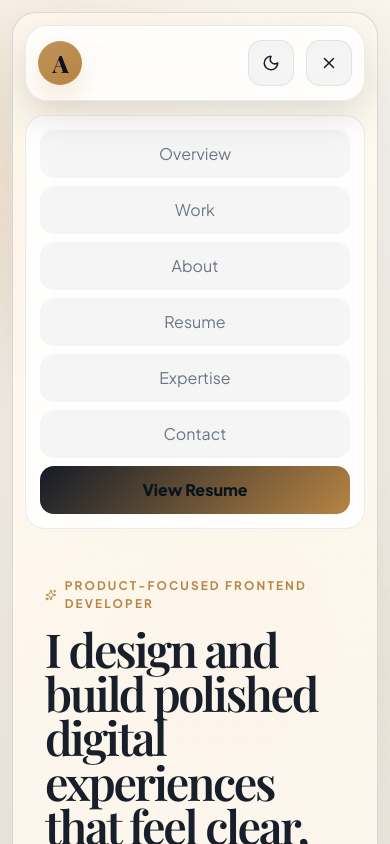
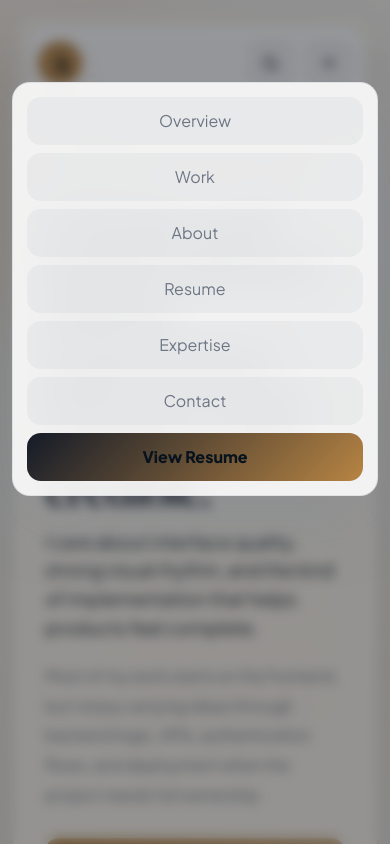
Before and after one commit to aar0gya/myportfolio, a React (Vite) app: page / in a window 390 px wide. Both pictures are taken after a click on the button 329 px from the left and 63 px from the top of the page. Shown: the top 844 px of the page. Built offline with nearby package versions, Linux system fonts and the light colour scheme.

Commit message:
Fix mobile menu scrolling and refine hero floating panels

```diff
--- a/src/index.css
+++ b/src/index.css
@@ -85,6 +85,10 @@
 
   #root {
     min-height: 100vh;
+  }
+
+  section[id] {
+    scroll-margin-top: 120px;
   }
 }
 
@@ -385,13 +389,39 @@
 .mobile-menu {
   display: grid;
   gap: 8px;
-  margin-top: 14px;
   padding: 14px;
   border-radius: 20px;
   border: 1px solid var(--line);
   background: color-mix(in srgb, var(--surface-strong) 92%, transparent);
   backdrop-filter: blur(18px);
   animation: menu-slide 280ms ease-out;
+  box-shadow: var(--shadow);
+}
+
+.mobile-menu-layer {
+  position: fixed;
+  inset: 0;
+  z-index: 75;
+  pointer-events: none;
+}
+
+.mobile-menu-backdrop {
+  position: absolute;
+  inset: 0;
+  border: 0;
+  background: rgba(7, 10, 20, 0.42);
+  backdrop-filter: blur(6px);
+  pointer-events: auto;
+}
+
+.mobile-menu-layer .mobile-menu {
+  position: fixed;
+  top: 92px;
+  left: 22px;
+  right: 22px;
+  max-height: calc(100vh - 116px);
+  overflow-y: auto;
+  pointer-events: auto;
 }
 
 .mobile-menu-link,
@@ -661,6 +691,17 @@
 .note-top {
   top: 44px;
   right: -26px;
+}
+
+.note-middle {
+  top: 50%;
+  left: -54px;
+  transform: translateY(-50%);
+}
+
+.note-bottom {
+  right: 20px;
+  bottom: 24px;
 }
 
 .floating-orb {
@@ -1329,6 +1370,12 @@
     min-height: 500px;
   }
 
+  .mobile-menu-layer .mobile-menu {
+    top: 88px;
+    left: 18px;
+    right: 18px;
+  }
+
   .contact-layout,
   .resume-layout,
   .split-layout {
@@ -1395,11 +1442,20 @@
     width: 100%;
     min-height: auto;
     padding: 18px;
+    transform: none;
   }
 
   .hero-visual-ring,
   .floating-orb {
     display: none;
+  }
+
+  .mobile-menu-layer .mobile-menu {
+    top: 82px;
+    left: 12px;
+    right: 12px;
+    max-height: calc(100vh - 96px);
+    border-radius: 18px;
   }
 
   .stats-strip {
--- a/src/pages/Home.jsx
+++ b/src/pages/Home.jsx
@@ -1,4 +1,4 @@
-import { useEffect, useState } from "react";
+import { useEffect, useRef, useState } from "react";
 import {
   ArrowRight,
   ArrowUpRight,
@@ -219,6 +219,7 @@ const socialLinks = [
 
 export const Home = () => {
   const { toast } = useToast();
+  const topbarRef = useRef(null);
   const [activeSection, setActiveSection] = useState("overview");
   const [menuOpen, setMenuOpen] = useState(false);
   const [theme, setTheme] = useState("dark");
@@ -304,7 +305,16 @@ export const Home = () => {
     window.requestAnimationFrame(() => {
       window.requestAnimationFrame(() => {
         const target = document.querySelector(href);
-        target?.scrollIntoView({ behavior: "smooth", block: "start" });
+        const headerHeight = topbarRef.current?.getBoundingClientRect().height || 0;
+
+        if (target) {
+          const targetTop = target.getBoundingClientRect().top + window.scrollY;
+          const offset = headerHeight + 34;
+          window.scrollTo({
+            top: Math.max(targetTop - offset, 0),
+            behavior: "smooth",
+          });
+        }
       });
     });
   };
@@ -329,7 +339,7 @@ export const Home = () => {
       <div className="scan-lines" aria-hidden="true" />
 
       <div className="page-frame">
-        <header className="topbar">
+        <header className="topbar" ref={topbarRef}>
           <a className="brand" href="#overview">
             <span className="brand-mark">A</span>
             <span className="brand-meta">
@@ -379,27 +389,6 @@ export const Home = () => {
             </button>
           </div>
         </header>
-
-        {menuOpen && (
-          <div className="mobile-menu">
-            <a href="#overview" className="mobile-menu-link" onClick={(event) => handleMobileNavigation(event, "#overview")}>
-              Overview
-            </a>
-            {navigation.map((item) => (
-              <a
-                key={item.href}
-                href={item.href}
-                className="mobile-menu-link"
-                onClick={(event) => handleMobileNavigation(event, item.href)}
-              >
-                {item.label}
-              </a>
-            ))}
-            <a className="mobile-menu-resume" href="/resume.pdf" target="_blank" rel="noreferrer" onClick={() => setMenuOpen(false)}>
-              View Resume
-            </a>
-          </div>
-        )}
 
         <main className="content">
           <section id="overview" className="hero" data-reveal>
@@ -471,8 +460,18 @@ export const Home = () => {
 
                 <div className="floating-panel note-top" data-reveal>
                   <small>Current focus</small>
-                  <strong>Recruiter-ready frontend work with stronger clarity and presentation.</strong>
-                  <p>Open to internships, junior frontend roles, and collaborative product work.</p>
+                  <strong>Interfaces that feel calm, premium, and easy to understand.</strong>
+                  <p>Clear structure, cleaner flow, and stronger visual rhythm from the first screen onward.</p>
+                </div>
+                <div className="floating-panel note-middle" data-reveal>
+                  <small>What I bring</small>
+                  <strong>Frontend craft with product awareness and practical implementation.</strong>
+                  <p>I enjoy making digital work feel more consistent, usable, and presentation-ready.</p>
+                </div>
+                <div className="floating-panel note-bottom" data-reveal>
+                  <small>Open to</small>
+                  <strong>Internships, junior roles, and collaborative product opportunities.</strong>
+                  <p>Especially teams that value detail, momentum, and thoughtful feedback.</p>
                 </div>
                 <div className="floating-orb orb-top" aria-hidden="true" />
                 <div className="floating-orb orb-bottom" aria-hidden="true" />
@@ -709,6 +708,30 @@ export const Home = () => {
         </main>
       </div>
 
+      {menuOpen && (
+        <div className="mobile-menu-layer">
+          <button type="button" className="mobile-menu-backdrop" aria-label="Close navigation menu" onClick={() => setMenuOpen(false)} />
+          <div className="mobile-menu" role="dialog" aria-label="Mobile navigation">
+            <a href="#overview" className="mobile-menu-link" onClick={(event) => handleMobileNavigation(event, "#overview")}>
+              Overview
+            </a>
+            {navigation.map((item) => (
+              <a
+                key={item.href}
+                href={item.href}
+                className="mobile-menu-link"
+                onClick={(event) => handleMobileNavigation(event, item.href)}
+              >
+                {item.label}
+              </a>
+            ))}
+            <a className="mobile-menu-resume" href="/resume.pdf" target="_blank" rel="noreferrer" onClick={() => setMenuOpen(false)}>
+              View Resume
+            </a>
+          </div>
+        </div>
+      )}
+
       <footer className="footer-band" data-reveal>
         <div className="footer-inner">
           <div className="footer-topline">
```
